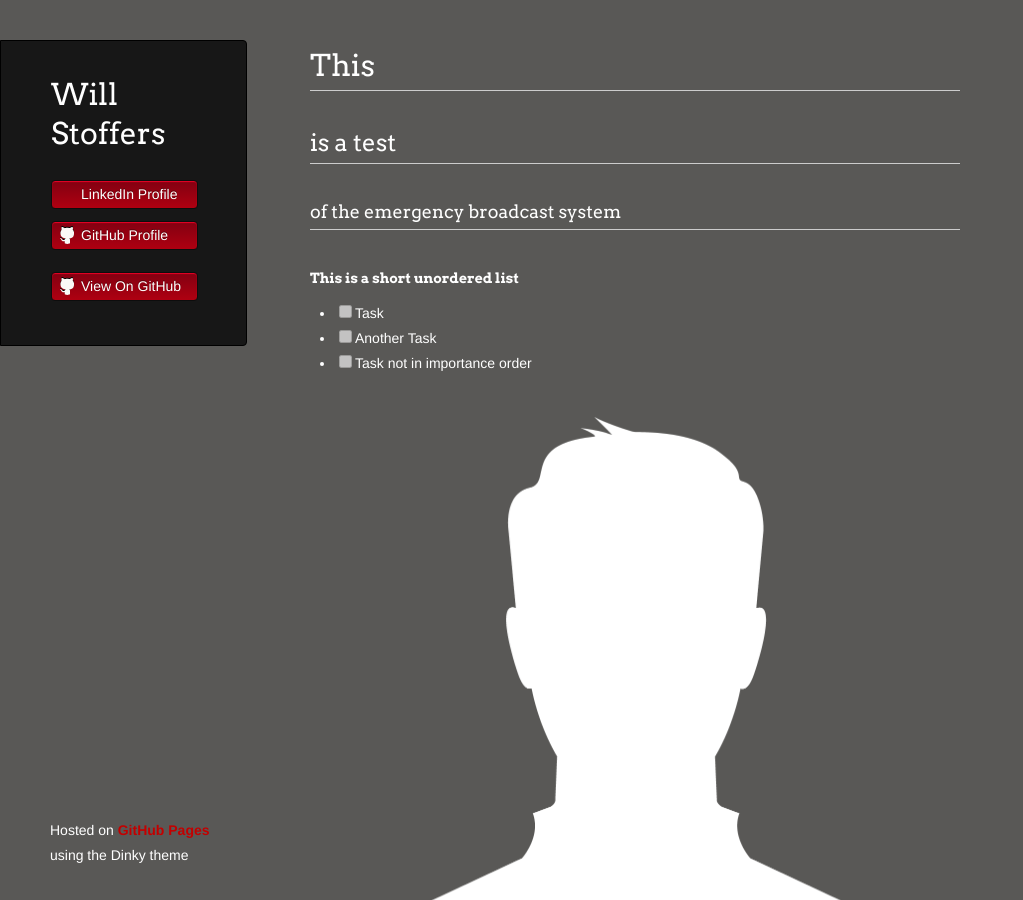
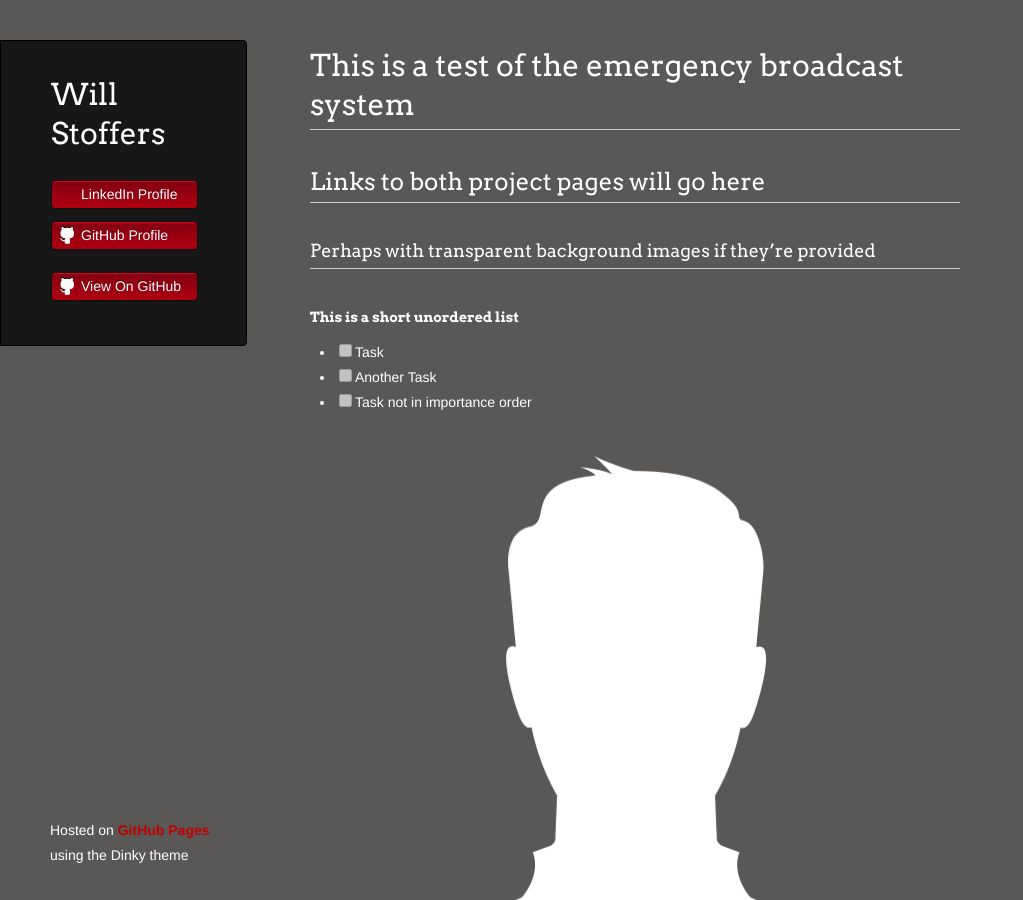
Before and after one commit to wstoffers/wstoffers.github.io, a Jekyll site: the page built from index.md, in a window 1280 px wide and 900 px high. Shown: the whole window, without its empty margins (0-1023 px from the left). Built offline with Jekyll 4.4.1, drawn with Linux system fonts in a browser that asks for light colours; our own code applies the rules of GitHub Pages for plain Markdown files; a script that is not in the unit is left out; the repository's description, which GitHub fills in, is left out.

Commit message:
Changing index.md text

```diff
--- a/index.md
+++ b/index.md
@@ -1,8 +1,8 @@
-# This
+# This is a test of the emergency broadcast system
 
-## is a test
+## Links to both project pages will go here
 
-### of the emergency broadcast system
+### Perhaps with transparent background images if they're provided
 
 #### This is a short unordered list
 
```
